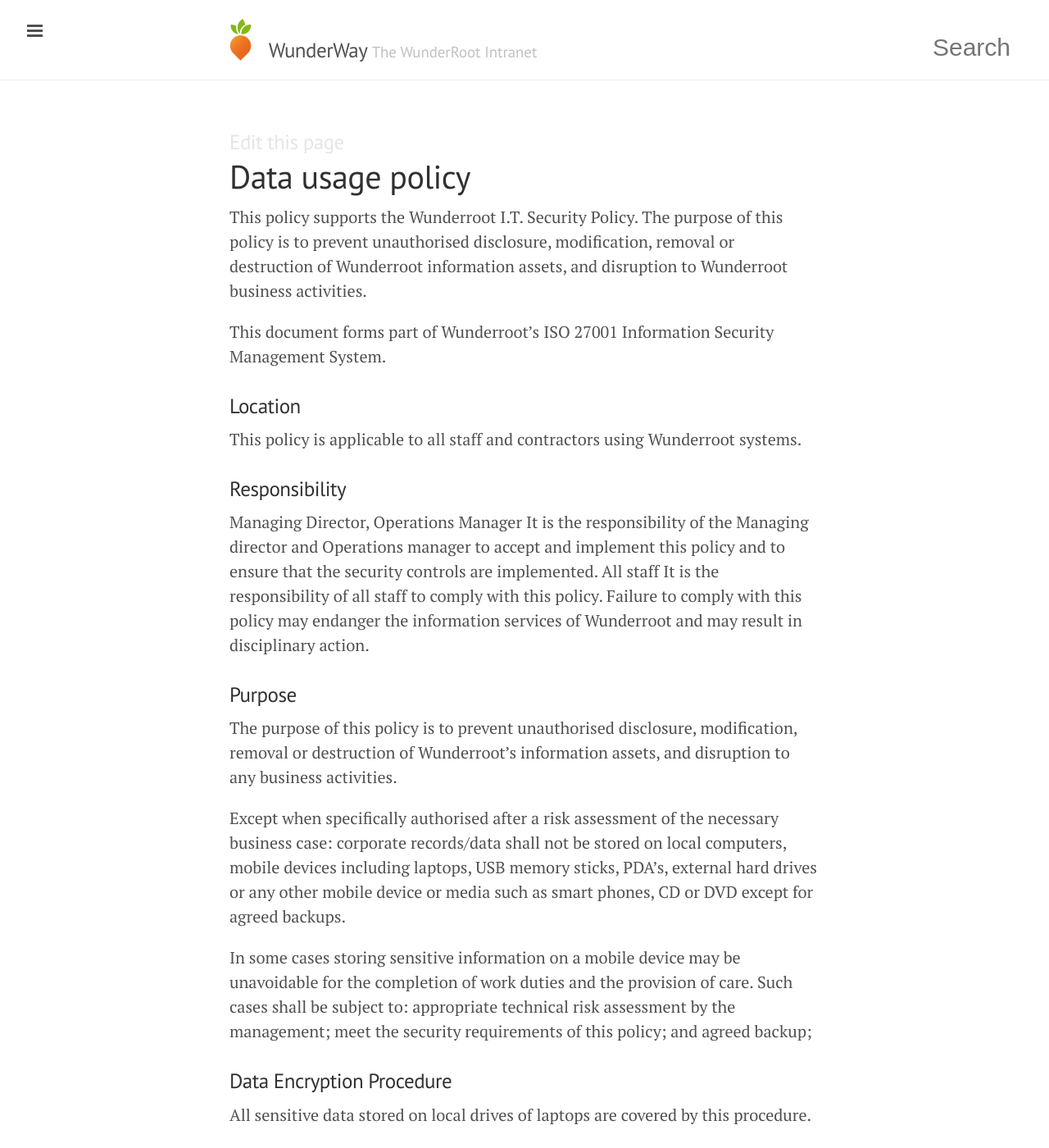
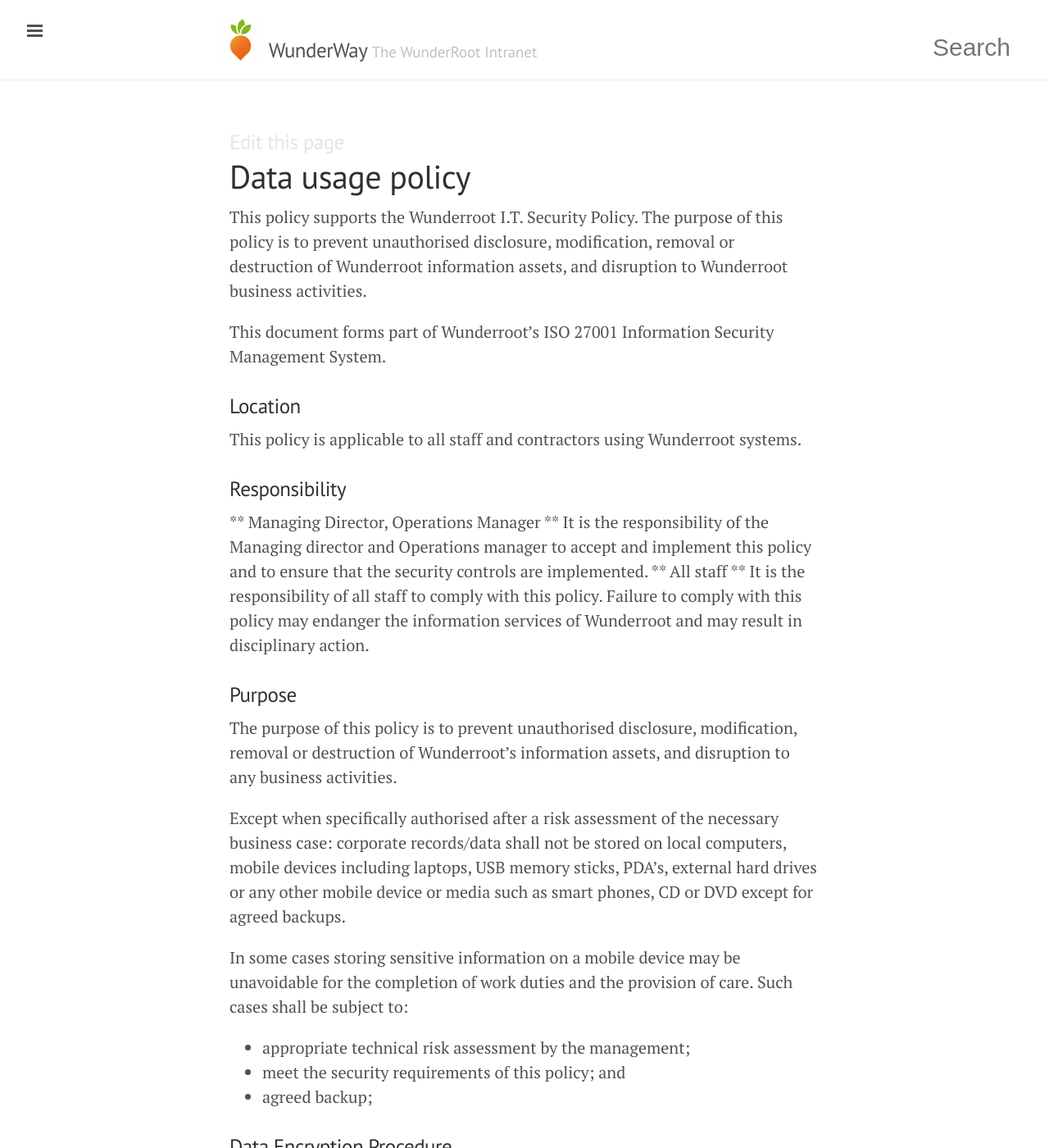
Before and after one commit to tormi/WunderWay, a Jekyll site: the page built from security/data-policy.md, in a window 1280 px wide and 1400 px high. Shown: the whole window at 82% size. Built offline with Jekyll 4.4.1, drawn with Linux system fonts in a browser that asks for light colours; nearby versions of some CDN libraries; Markdown is read by kramdown in place of the engine named in the settings; some of the changed text lies outside the part shown.

Commit message:
James Brown, Mark Down

```diff
--- a/security/data-policy.md
+++ b/security/data-policy.md
@@ -9,47 +9,45 @@
 
 This document forms part of Wunderroot’s ISO 27001 Information Security Management System.
 
-<h3>Location</h3>
+### Location
 This policy is applicable to all staff and contractors using Wunderroot systems.
-<h3>Responsibility</h3>
-Managing Director, Operations Manager
+### Responsibility
+** Managing Director, Operations Manager **
 It is the responsibility of the Managing director and Operations manager to accept and implement this policy and to ensure that the security controls are implemented.
-All staff
+** All staff **
 It is the responsibility of all staff to comply with this policy.
 Failure to comply with this policy may endanger the information services of Wunderroot and may result in disciplinary action.
 
 
-<h3>Purpose</h3>
+### Purpose
 The purpose of this policy is to prevent unauthorised disclosure, modification, removal or destruction of Wunderroot’s information assets, and disruption to any business activities.
 
 Except when specifically authorised after a risk assessment of the necessary business case: corporate records/data shall not be stored on local computers, mobile devices including laptops, USB memory sticks, PDA’s, external hard drives or any other mobile device or media such as smart phones, CD or DVD except for agreed backups.
 
 In some cases storing sensitive information on a mobile device may be unavoidable for the completion of work duties and the provision of care. Such cases shall be subject to:
-appropriate technical risk assessment by the management;
-meet the security requirements of this policy; and
-agreed backup;
+* appropriate technical risk assessment by the management;
+* meet the security requirements of this policy; and
+* agreed backup;
 
-<h3>Data Encryption Procedure</h3>
+### Data Encryption Procedure
 
 All sensitive data stored on local drives of laptops are covered by this procedure.
 
 All removable media for use on information systems owned or operated by Wunderroot are covered by this procedure.
 
 Removable media includes:
-<ul>
-	<li>Tapes</li>
-	<li>Floppy discs</li>
-	<li>Removable or external hard disc drives</li>
-	<li>Optical discs DVD and CD-rom</li>
-	<li>Solid state memory devices including memory cards</li>
-	<li>Pen drives</li>
-</ul>
+* Tapes
+* Floppy discs
+* Removable or external hard disc drives
+* Optical discs DVD and CD-rom
+* Solid state memory devices including memory cards
+* Pen drives
 
 Currently approved cryptographic algorithms are for encryption - 3DES, AES (FIPS 140-2), and should be used at recommended 256bit strength. These algorithms and bit strength are readily available within a range of commercially available off the shelf security products and services.
 
 The use of freeware or shareware that does not benefit from independent security evaluation or that fails to comply with these standards is not permitted and must be avoided.
 
-<h3>Security Procedures</h3>
+### Security Procedures
 
 The loss or theft of data that is being processed on a piece of removable media should be evaluated for its sensitivity and any potential impact that this would have due to this or any other compromise.
 
@@ -73,13 +71,12 @@
 Laptop encryption
 Mac: default in Lion or later: FileVault 2 uses full disk, XTS-AES 128 encryption to help keep your data secure. Using FileVault 2, you can encrypt the contents of your entire drive.
 
-<h3>Phone encryption</h3>
+### Phone encryption
 iPhone: Data protection is available for devices that offer hardware encryption, including iPhone 3GS and later, all iPad models, and iPod touch (3rd generation and later). Data protection enhances the built-in hardware encryption by protecting the hardware encryption keys with your passcode. This provides an additional layer of protection for your email messages attachments, and third-party applications.
 
 Samsung: Samsung offers Device Encryption and On Device Encryption solutions as well as FIPS 140-2 certification for your devices to make sure that your corporate security needs are properly addressed.
 
-
-<h3>Procurement of Encrypted Memory Sticks</h3>
+### Procurement of Encrypted Memory Sticks
 
 Only approved encrypted USB memory sticks must be purchased.
 
@@ -87,17 +84,17 @@
 
 The decryption pass-phrase or key must never be sent with encrypted removable media.
 
-<h3>Removable Media</h3>
+### Removable Media
 
 Export of unencrypted identifiable information onto removable media such as CD, SD cards DVD or ZIP drives MUST be avoided unless for approved backup purposes and then they must be stored securely.
 
 Any requests to do otherwise must be authorised as per the management.
 
-<h3>External Hard Drives</h3>
+### External Hard Drives
 
 Users must show a business reason for the use of external hard drives and they must be of an approved type. They MUST be pre-encrypted and match the currently approved cryptographic algorithms.
 
-<h3>Project management information</h3>
+### Project management information
 
 Wunderroot use Rally to manage projects, Rally Software utilizes some of the most advanced technology for Internet security available today. When Rally is accessed Secure Socket Layer (SSL) technology protects your information using both server authentication and data encryption, ensuring that your data is safe, secure, and available only to registered Users in your organization. Data will be completely inaccessible to unauthorized users.
 
@@ -116,11 +113,11 @@
 data retrieval methods.
 
 Rally have undergone the following 3rd party inspections/certifications:
-ISO 270001
-NIST 800-53
-FISMA Moderate
-Safe Harbor
-SSAE 16, type 2 (datacenter provider)
+* ISO 270001
+* NIST 800-53
+* FISMA Moderate
+* Safe Harbor
+* SSAE 16, type 2 (datacenter provider)
 
 Rally performs bi-weekly vulnerability scans of our Internet facing environment and scans of their internal environment twice a year. They perform at least semi-annual penetration tests. In addition, Rally contracts with a 3rd party penetration/vulnerability testing firm to perform annual audits. This same firm performs audits on any component of the application that has undergone a major change or anytime we incorporate a new software technology in our datacenter.
 
```
Also changed, not shown: security/acceptable-use-policy.md (+2 -1 lines), security/email-policy.md (+41 -47 lines).
